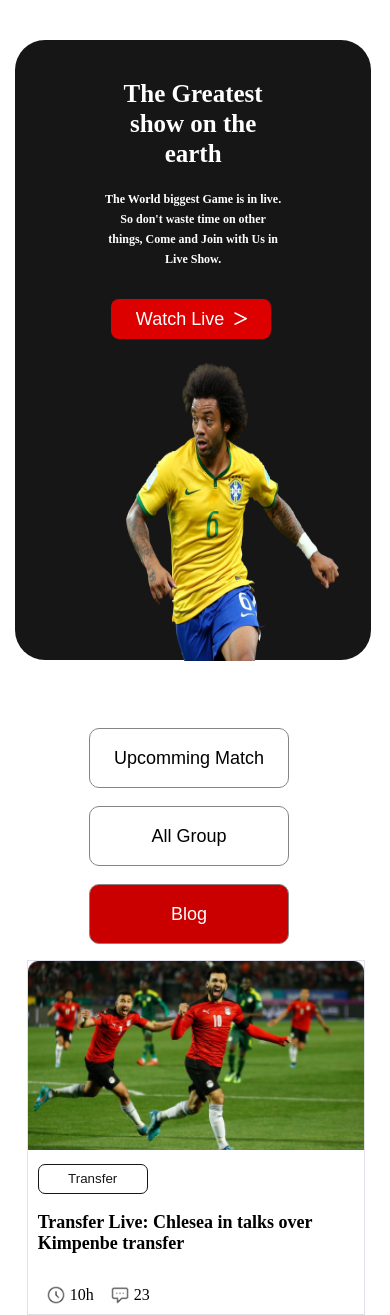
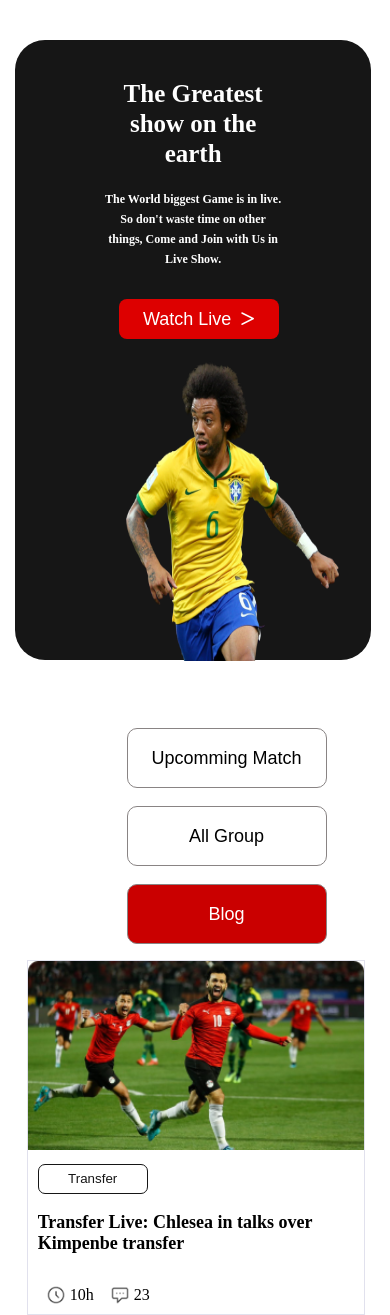
Before and after one commit to RakibulHasan2/world-cup-Live, a plain HTML site: page index.html in a window 390 px wide. Shown: the top 1315 px of the page. Drawn offline with Linux system fonts and the light colour scheme; a web font is replaced by a local one.

Commit message:
2nd Assignment

```diff
--- a/style.css
+++ b/style.css
@@ -382,15 +382,15 @@ body{
         margin-right: 10px;
     }
     .live-button{
-        margin-left: 4%;
+        margin-left: 8%;
     }
     /* --------live matches section mobile view--- */
     .all-matches{
        flex-direction: column;
-       margin-bottom: 35%;
+       margin-bottom: 40%;
     }
     .matches-option{
-        margin-left: 15%;
+        margin-left: 25%;
         background-color: white;
     }
     .three-button{
```
